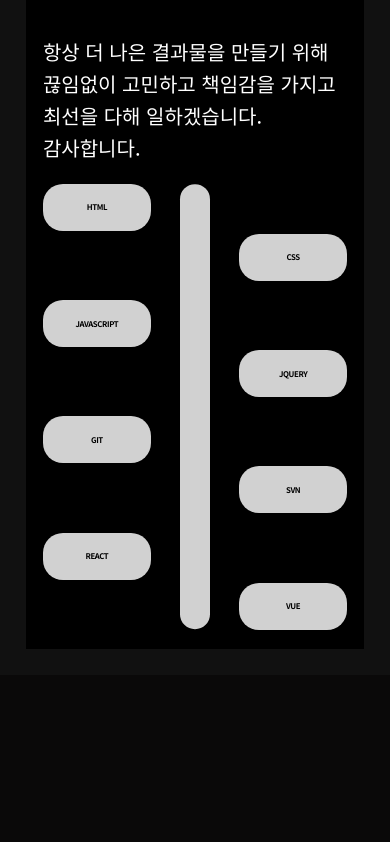
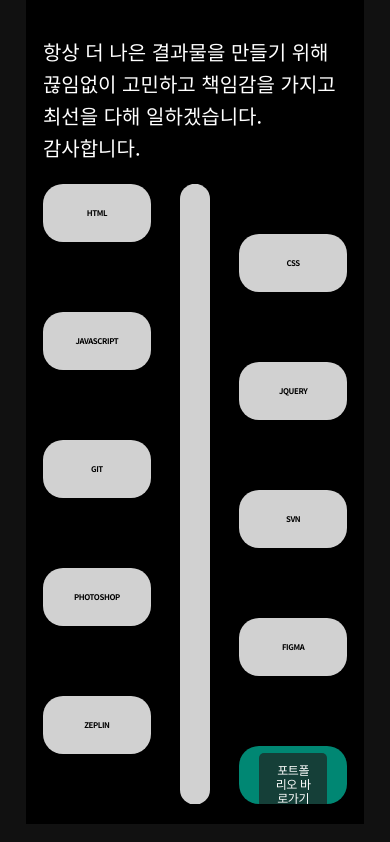
Before and after one commit to dohyunob99/port-vue, a Vue app: page / in a window 390 px wide. Shown: the part 1837-2679 px from the top of the page. Built offline with nearby package versions, Linux system fonts and the light colour scheme.

Commit message:
내용수정

```diff
--- a/index.html
+++ b/index.html
@@ -5,7 +5,7 @@
     <meta name="viewport" content="width=device-width, initial-scale=1.0">
     <meta name="description" content="VUE 프레임워크 사용하여 포트폴리오 작업"/>
     <link rel="icon" type="image/svg+xml" href="favicon.ico" />
-    <title>NHO 포트폴리오 사이트</title>
+    <title>VUE = NHO 포트폴리오 사이트</title>
 </head>
 <body>
     <div id="app"></div>
--- a/src/components/Skill.vue
+++ b/src/components/Skill.vue
@@ -1,6 +1,5 @@
 <script setup>
   import { skillTxt } from '../constants';
-  import { skillList } from '../constants';
 </script>
 
 <template>
@@ -10,11 +9,30 @@
             <div class="profileBx">
                 <div class="photo"><img src="@/assets/img/nho.jpg" alt="nho"></div>
                 <div class="txtCon">
-                    {{ skillTxt.desc }}
+                  안녕하세요. 웹 표준과 접근성을 고려하여 똑똑한 웹 페이지를 구현하는 웹 퍼블리셔 나현오입니다.<br><br>
+
+                  퍼블리셔는 디자인과 개발 중간에 있어 커뮤니케이션이 중요하다고 생각합니다.<br>
+                  프로젝트를 진행하다 보면 서로의 생각이 다른 경우도 있어 결과가 만족스럽지 않은 경우도 생기는데 어떤 업무를 시작하게 되면 커뮤니케이션을 많이 하면서 각자의 파트에서 만족스러운 결과가 나오도록 노력하는 편입니다.<br><br>
+
+                  항상 더 나은 결과물을 만들기 위해 끊임없이 고민하고 책임감을 가지고 최선을 다해 일하겠습니다.<br>
+                  감사합니다.
                 </div>
             </div>
             <ul class="cardList">
-                <li v-for="(listTxt, key) in skillList" :key="key">{{ listTxt.listTxt }}</li>
+                <li>HTML</li>
+                <li>CSS</li>
+                <li>Javascript</li>
+                <li>Jquery</li>
+                <li>Git</li>
+                <li>SVN</li>
+                <li>PhotoShop</li>
+                <li>Figma</li>
+                <li>Zeplin</li>
+                <li>
+                    <a href="https://nho-vue.netlify.app" target="_blank">VUE
+                        <span><em class="none">VUE 프레임워크(컴포넌트, SCSS) 사용하여<br> 동일한 포트폴리오를 만들었습니다. </em><em class="link">포트폴리오 바로가기</em></span>
+                    </a>
+                </li>
             </ul>
         </div>
     </section>
@@ -123,6 +141,20 @@
                   autoAlpha:1,
                   duration: 1,
               })
+              .fromTo(".cardList li:nth-child(9)", {
+                  x: 0,
+              }, {
+                  x: 80,
+                  autoAlpha:1,
+                  duration: 1,
+              })
+              .fromTo(".cardList li:nth-child(10)", {
+                  x: 0,
+              }, {
+                  x: -80,
+                  autoAlpha:1,
+                  duration: 1,
+              })
 
 
           ScrollTrigger.create({
@@ -195,7 +227,6 @@
       background: #000;
       border-radius: 10px;
       word-break: keep-all;
-      white-space: pre-wrap;
     }
   }
 
@@ -229,15 +260,47 @@
       display: flex;
       align-items: center;
       justify-content: center;
+      overflow: hidden;
       font-size: 2vw;
       font-weight: 900;
       line-height: 2vw;
       color: #000;
       text-transform: uppercase;
       letter-spacing: -0.05em;
+      text-align: center;
 
       &:nth-child(2n) {
         margin-top: 50px;
+      }
+
+      a {
+        display: block;
+        width: 100%;
+        height: 100%;
+        display: flex;
+        flex-direction: column;
+        align-items: center;
+        justify-content: center;
+        color: #fff;
+        background: #008773;
+
+        span {
+          display: block;
+          margin-top: 10px;
+          font-size: 1vw;
+          line-height: 1.4vw;
+          font-weight: 400;
+          padding: 0 20px;
+
+          em.link {
+            display: block;
+            background: #153f38;
+            padding: 10px 15px;
+            border-radius: 5px;
+            font-size: 16px;
+            margin-top: 10px;
+          }
+        }
       }
     }
   }
@@ -270,7 +333,22 @@
         width: 100%;
       }
     }
+
+    .cardList li {
+      height: 15vw;
+
+      a span em {
+        display: none;
+
+        &.link {
+          margin-top: 0;
+          font-size: 12px;
+          line-height: 14px;
+        }
+      }
+    }
   }
 }
 
+
 </style>
--- a/src/constants/index.js
+++ b/src/constants/index.js
@@ -42,32 +42,7 @@
 감사합니다.
 `,
 }
-export const skillList = [
-    {
-        listTxt: "HTML"
-    },
-    {
-        listTxt: "CSS"
-    },
-    {
-        listTxt: "Javascript"
-    },
-    {
-        listTxt: "Jquery"
-    },
-    {
-        listTxt: "Git"
-    },
-    {
-        listTxt: "SVN"
-    },
-    {
-        listTxt: "React"
-    },
-    {
-        listTxt: "Vue"
-    }
-];
+
 
 export const pubTxt = {
     title: "project",
```
